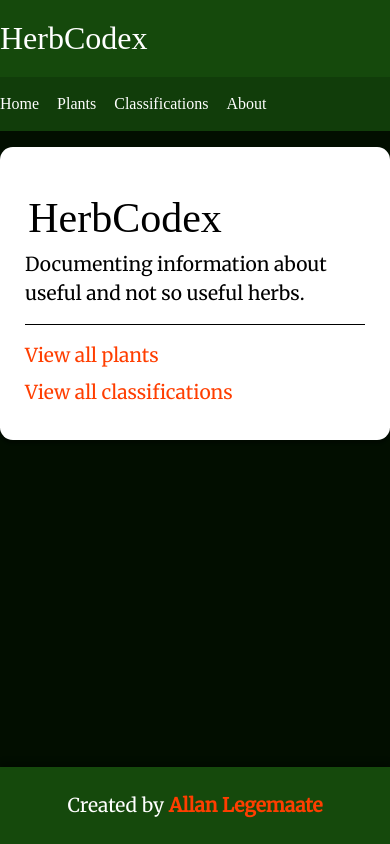
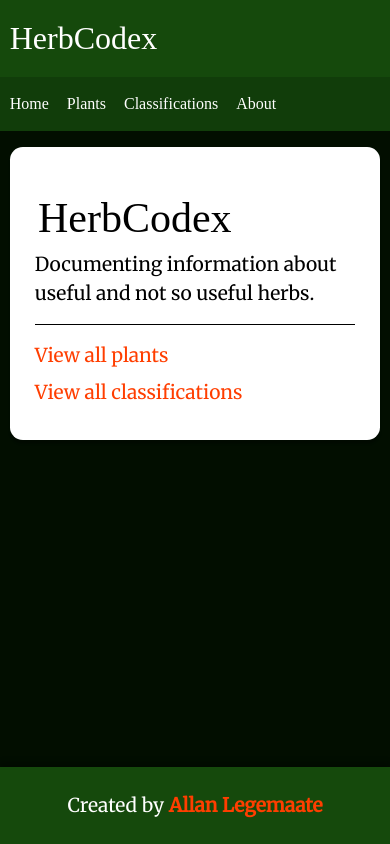
Before and after one commit to alegemaate/herb-codex, a SvelteKit app: page / in a window 390 px wide. Built offline with nearby package versions, Linux system fonts and the light colour scheme; a web font is replaced by a local one.

Commit message:
fix: mobile max width

```diff
--- a/src/routes/+layout.svelte
+++ b/src/routes/+layout.svelte
@@ -75,7 +75,7 @@
 		font-weight: bold;
 	}
 
-	@media (min-width: 480px) {
+	@media screen and (min-width: 480px) {
 		footer {
 			padding: 12px 0;
 		}
--- a/src/routes/styles.css
+++ b/src/routes/styles.css
@@ -2,36 +2,25 @@
 @import '@fontsource/jockey-one';
 
 :root {
-	--font-body: Arial, -apple-system, BlinkMacSystemFont, 'Segoe UI', Roboto, Oxygen, Ubuntu,
-		Cantarell, 'Open Sans', 'Helvetica Neue', sans-serif;
-	--font-mono: 'Fira Mono', monospace;
-	--color-bg-0: rgb(202, 216, 228);
-	--color-bg-1: hsl(209, 36%, 86%);
-	--color-bg-2: hsl(224, 44%, 95%);
 	--color-theme-1: #ff3e00;
-	--color-theme-2: #4075a6;
 	--color-text: rgba(0, 0, 0, 1);
-	--column-width: 42rem;
-	--column-margin-top: 4rem;
 	--border-radius: 0.8rem;
 	--max-width: 60rem;
-	font-family: var(--font-body);
+	font-family: Merriweather, serif;
 	color: var(--color-text);
 }
 
+@media screen and (max-width: 720px) {
+	:root {
+		--max-width: 95%;
+	}
+}
+
 body {
-	font-family: Merriweather, serif;
 	min-height: 100vh;
 	margin: 0;
 	background-attachment: fixed;
-	background-color: var(--color-bg-1);
 	background-size: 100vw 100vh;
-	background-image: radial-gradient(
-			50% 50% at 50% 50%,
-			rgba(255, 255, 255, 0.75) 0%,
-			rgba(255, 255, 255, 0) 100%
-		),
-		linear-gradient(180deg, var(--color-bg-0) 0%, var(--color-bg-1) 15%, var(--color-bg-2) 50%);
 }
 
 * {
@@ -87,7 +76,6 @@ h4 {
 
 pre {
 	font-size: 16px;
-	font-family: var(--font-mono);
 	background-color: rgba(255, 255, 255, 0.45);
 	box-shadow: 2px 2px 6px rgb(255 255 255 / 25%);
 	padding: 0.5em;
```
